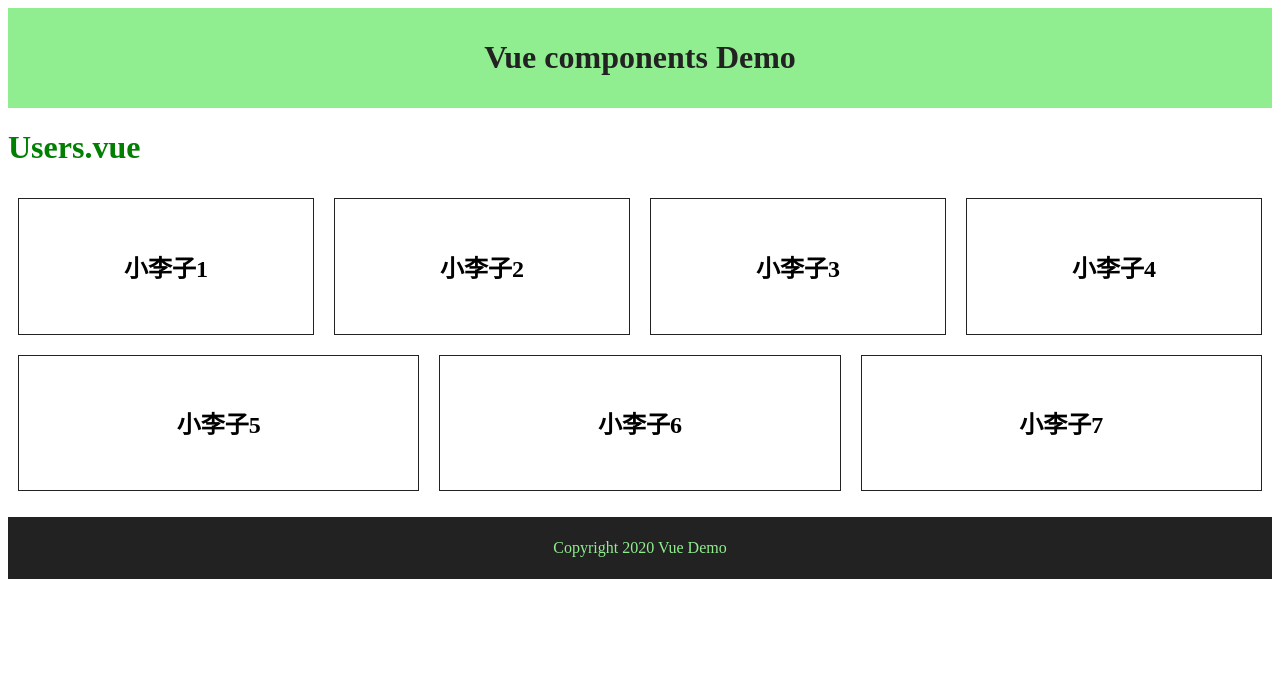
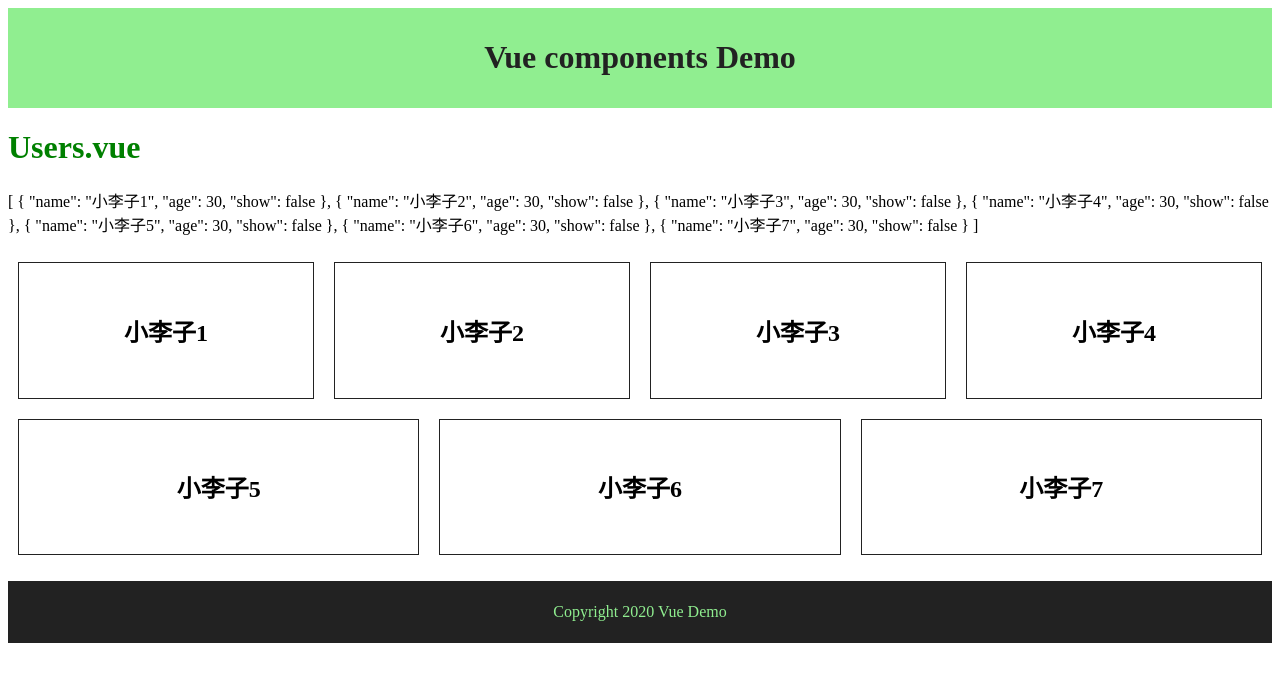
Before and after one commit to smart1024/vue_demos, a Vue app in the folder day_04/vuecli-demo/: page / in a window 1280 px wide. Shown: the top 682 px of the page. Built offline with nearby package versions, Linux system fonts and the light colour scheme.

Commit message:
App.vue给Users.vue通过属性传值

```diff
--- a/day_04/vuecli-demo/src/App.vue
+++ b/day_04/vuecli-demo/src/App.vue
@@ -2,7 +2,7 @@
   <div id="app">
     <Header />
     <!-- 3、调用组件 -->
-    <Users />
+    <Users :users="users"/>
     <!-- <users></users> -->
     <!-- <HelloWorld msg="Welcome to Your Vue.js App"/> -->
     <Footer />
@@ -17,6 +17,19 @@ import Header from "./components/Header"
 import Footer from "./components/Footer"
 export default {
   name: 'App',
+  data() {
+    return {
+      users:[
+              {name:"小李子1",age:30,show:false},
+              {name:"小李子2",age:30,show:false},
+              {name:"小李子3",age:30,show:false},
+              {name:"小李子4",age:30,show:false},
+              {name:"小李子5",age:30,show:false},
+              {name:"小李子6",age:30,show:false},
+              {name:"小李子7",age:30,show:false}
+            ]
+    }
+  },
   components: { //2、局部注册组件
     // HelloWorld
     // users:Users   相当于取别名，使用时标签用users
--- a/day_04/vuecli-demo/src/components/Users.vue
+++ b/day_04/vuecli-demo/src/components/Users.vue
@@ -1,6 +1,7 @@
 <template>
     <div class="users">
         <h1>Users.vue</h1>
+        <p>{{users}}</p>
         <ul>
             <!-- 单击显示隐藏 -->
             <li @click="user.show = !user.show" v-for="(user,index) in users" :key="index">
@@ -13,17 +14,19 @@
 
 <script>
 export default {
+    // props数组元素可像data里面的属性一样直接使用
+    //写法1
+    // props:["users"],
+    //写法2
+    props:{ //父组件给子组件传值
+        users:{
+            type:Array, //指定属性类型
+            required:true //是否必传
+        }
+    },
     data() {
         return {
-            users:[
-                {name:"小李子1",age:30,show:false},
-                {name:"小李子2",age:30,show:false},
-                {name:"小李子3",age:30,show:false},
-                {name:"小李子4",age:30,show:false},
-                {name:"小李子5",age:30,show:false},
-                {name:"小李子6",age:30,show:false},
-                {name:"小李子7",age:30,show:false}
-                ]
+
         }
     },
 }
```
